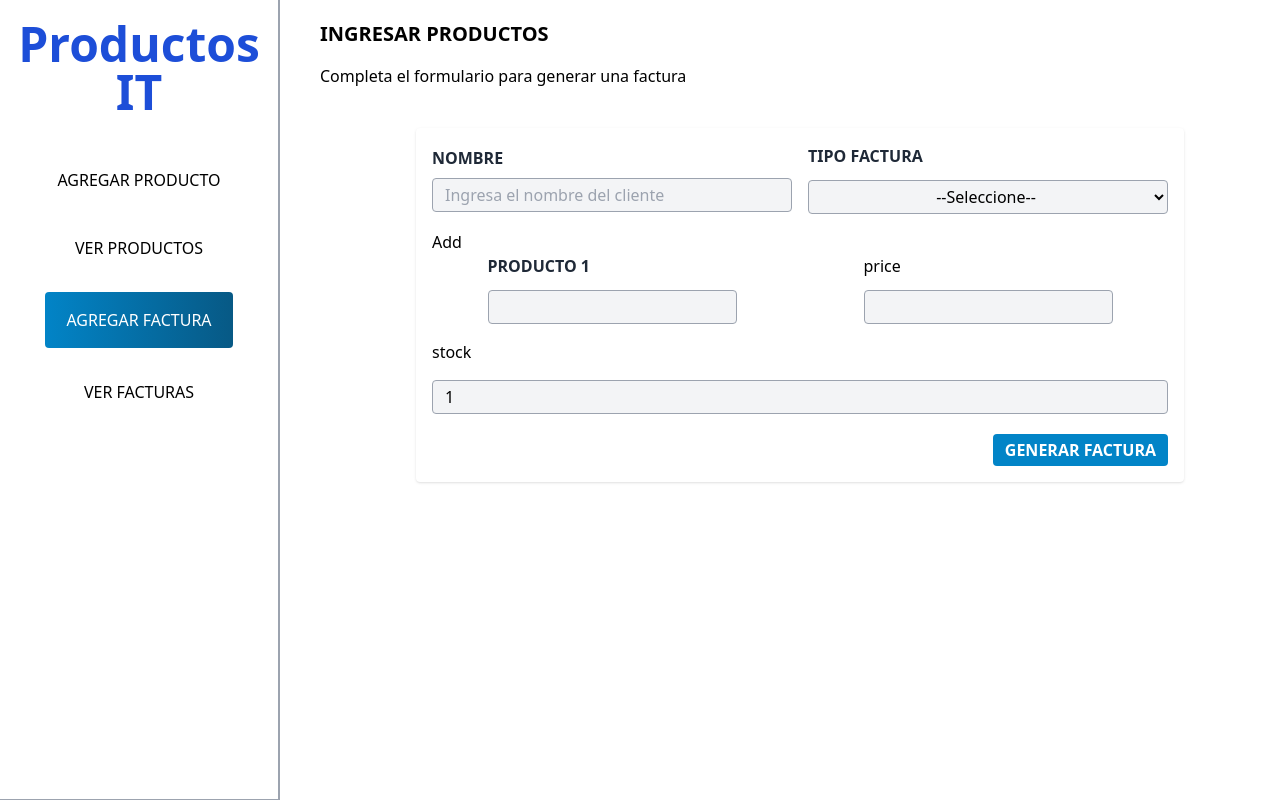
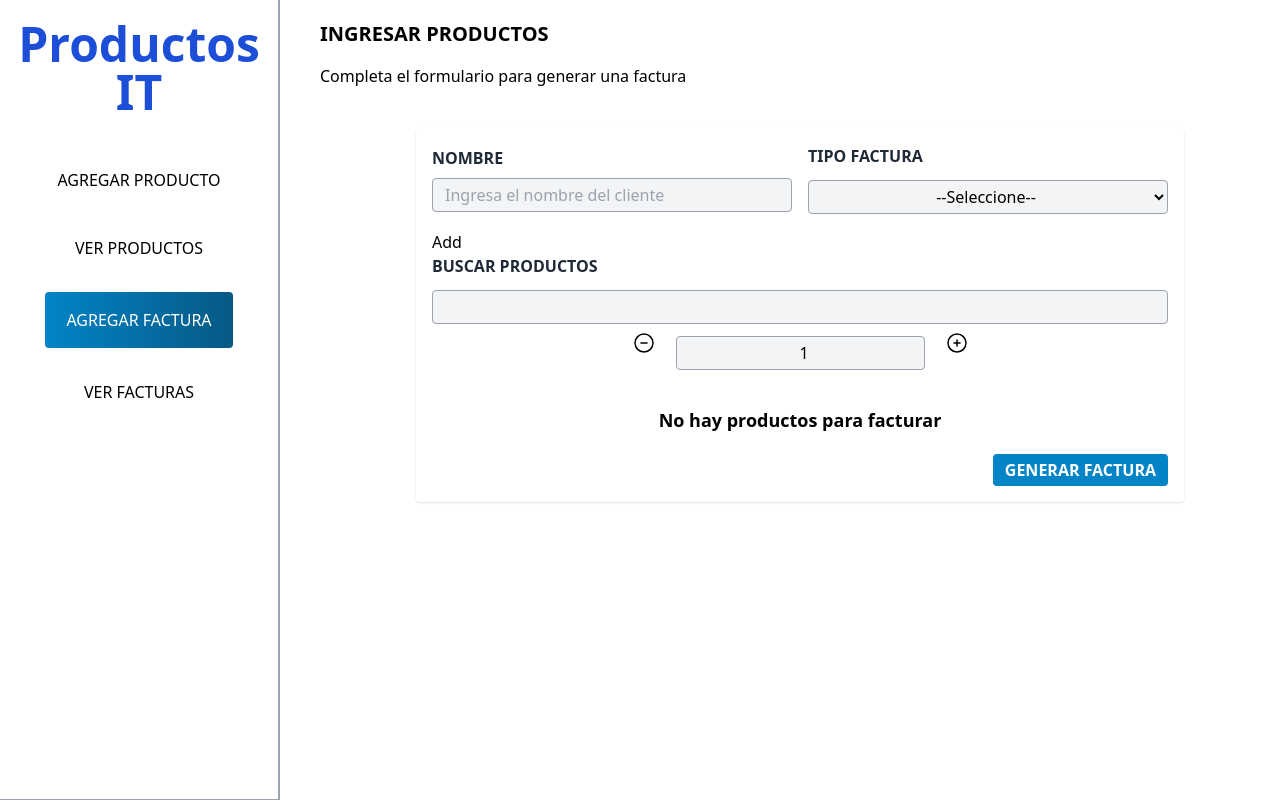
Before and after one commit to vspeed21/productosit, a React (Vite) app: page /admin/crear-factura in a window 1280 px wide. Built offline with nearby package versions, Linux system fonts and the light colour scheme; sample sign-in values are in the browser's storage.

Commit message:
create: all function to NewFactura

```diff
--- a/src/components/admin/NewFactura.tsx
+++ b/src/components/admin/NewFactura.tsx
@@ -10,47 +10,53 @@ import { Product } from '../../interfaces';
 function NewFactura() {
   const [client, setClient] = useState('');
   const [factura, setFactura] = useState('');
-  const [nombresP, setNombresP] = useState<string[]>([]);
+  const [buscadorPro, setbuscadorPro] = useState('');
 
+  const [productoFactura, setproductoFactura] = useState([
+    { id: Date.now(), name: '', price: '', stock: 1, cantidadP: 0 },
+  ]);
 
-  const [inputValues, setInputValues] = useState([
-    { id: Date.now(), name: '', price: '', stock: 1 },
-  ]);
+  const [subtotal, setSubtotal] = useState(0);
+  const [impuesto, setImpuesto] = useState(0);
+  const [totalPagar, setTotalPagar] = useState(0);
+
+  const [cantidad, setCantidad] = useState(1);
 
   const { products } = useProduct();
 
-  function findProduct() {
-    for (let i = 0; i < nombresP.length; i++) {
-      for (let j = 0; j < products.length; j++) {
-        if(nombresP[i] === products[j].name) {
-          inputValues[i].price = products[j]?.price;
-          inputValues[i].stock = Number(products[j]?.stock);
+  useEffect(() => {
+    setImpuesto(subtotal * 0.15);
+    setTotalPagar(subtotal + impuesto);
+  }, [subtotal, impuesto, totalPagar])
+
+  useEffect(() => {
+    let valor = 0;
+    for (let i = 0; i < productoFactura.length; i++) {
+      valor = valor + Number(productoFactura[i].price) * productoFactura[i].cantidadP
     }
-      }
-    }
+    setSubtotal(valor);
+  }, [subtotal, productoFactura]);
+
+  const productoEncontrado = products.filter(pro => pro.name === buscadorPro);
+  const addProductF = () => {
+
+    if (cantidad > Number(productoEncontrado[0]?.stock)) {
+      alert('no se puede');
+      return;
     }
 
-  useEffect(()  => {
-    findProduct();
-  }, [inputValues]);
-
-  const addInput = () => {
-    setInputValues([
-      ...inputValues,
-      { id: Date.now(), name: '', price: '', stock: 1 }
+    setproductoFactura([
+      ...productoFactura,
+      { id: Date.now(), name: productoEncontrado[0].name, price: productoEncontrado[0].price, stock: Number(productoEncontrado[0].stock), cantidadP: cantidad }
     ]);
+    setbuscadorPro('');
+    setCantidad(1);
   }
 
-  function revomeInput(i: number) {
-    const newInputValues = [...inputValues];
-    newInputValues.splice(i, 1);
-    setInputValues(newInputValues);
-  }
-
-  const changeInput = (e: ChangeEvent<HTMLInputElement>, i: number) => {
-    let newInputValues = [...inputValues];
-    newInputValues[i] = { ...newInputValues[i], [e.target.name]: [e.target.value] };
-    setInputValues(newInputValues);
+  function removeProFactura(i: number) {
+    const newproductoFactura = [...productoFactura];
+    newproductoFactura.splice(i, 1);
+    setproductoFactura(newproductoFactura);
   }
 
   const handleSubmit = (e: FormEvent) => {
@@ -102,30 +108,74 @@ function NewFactura() {
           </div>
         </div>
 
-        <button onClick={addInput} type='button'>Add</button>
+        <button onClick={addProductF} type='button'>Add</button>
 
-        {inputValues.map((input, i) => (
-          <div className='flex flex-col gap-4 mb-5' key={i}>
-            <div className='flex flex-col md:flex-row gap-4 justify-around'>
+
         <div className='flex flex-col gap-3'>
           <label className='text-gray-800 uppercase font-bold'>
-                  {`Producto ${i + 1}`}
+            Buscar productos
           </label>
           <input
             list='productos'
             type='list'
             name='name'
-                  value={input.name || ''}
-                  onChange={e => {
-                    changeInput(e, i);
-                    setNombresP([
-                      ...nombresP,
-                      e.target.value,
-                    ]);
-                    findProduct();
-                  }}
+            value={buscadorPro}
+            onChange={e => setbuscadorPro(e.target.value)}
             className='bg-gray-100 p-1 pl-3 outline-none focus:outline-blue-600 focus:outline-2 rounded focus:shadow border border-gray-400 focus:border-none'
           />
+
+          {productoEncontrado[0]?.price && (
+            <div className='flex gap-3 justify-evenly my-3'>
+              <p className='border-b-2 border-blue-500'>Cantidad disponible: {productoEncontrado[0]?.stock}</p>
+              <p className='border-b-2 border-blue-500'>Precio: {formatearCantidad(productoEncontrado[0]?.price)}</p>
+            </div>
+          )}
+
+          <div className='flex mb-4 gap-5 justify-center'>
+            <button
+              type='button'
+              className='-mt-5'
+              onClick={() => {
+                if (cantidad <= 1) return;
+                if (cantidad > 1) {
+                  setCantidad(cantidad - 1)
+                }
+              }}
+            >
+              <svg xmlns="http://www.w3.org/2000/svg" fill="none" viewBox="0 0 24 24" stroke-width="1.5" stroke="currentColor" className="w-6 h-6">
+                <path stroke-linecap="round" stroke-linejoin="round" d="M15 12H9m12 0a9 9 0 11-18 0 9 9 0 0118 0z" />
+              </svg>
+
+            </button>
+            <div className='flex flex-col gap-3'>
+
+              <input
+                id='cantidad'
+                type='number'
+                name='stock'
+                value={cantidad}
+                disabled={!buscadorPro ? true : false}
+                onChange={e => setCantidad(Number(e.target.value))}
+                min={1}
+                className='bg-gray-100 p-1 pl-3 outline-none focus:outline-blue-600 focus:outline-2 rounded focus:shadow border border-gray-400 focus:border-none text-center w-30'
+              />
+            </div>
+            <button
+              type='button'
+              className='-mt-5'
+              onClick={() => {
+                if (cantidad >= Number(productoEncontrado[0].stock) ) return;
+                if (cantidad >= 1) {
+                  setCantidad(cantidad + 1)
+                }
+              }}
+            >
+              <svg xmlns="http://www.w3.org/2000/svg" fill="none" viewBox="0 0 24 24" stroke-width="1.5" stroke="currentColor" className="w-6 h-6">
+                <path stroke-linecap="round" stroke-linejoin="round" d="M12 9v6m3-3H9m12 0a9 9 0 11-18 0 9 9 0 0118 0z" />
+              </svg>
+
+            </button>
+          </div>
 
           <datalist
             id='productos'
@@ -139,34 +189,53 @@ function NewFactura() {
           </datalist>
         </div>
 
-              <div className='flex flex-col gap-3'>
-                <label>price</label>
-                <input
-                  type='text'
-                  name='price'
-                  value={input.price}
-                  onChange={e => changeInput(e, i)}
-                  disabled={true}
-                  readOnly={true}
-                  className='bg-gray-100 p-1 pl-3 outline-none focus:outline-blue-600 focus:outline-2 rounded focus:shadow border border-gray-400 focus:border-none text-center'
-                />
-              </div>
-            </div>
-            <label>stock</label>
-            <input
-              type='number'
-              name='stock'
-              value={input.stock || 1}
-              onChange={e => changeInput(e, i)}
-              className='bg-gray-100 p-1 pl-3 outline-none focus:outline-blue-600 focus:outline-2 rounded focus:shadow border border-gray-400 focus:border-none'
-            />
-            {
-              i >= 1 && <button onClick={() => revomeInput(i)} type='button'>remove</button>
-            }
-          </div>
-        )
+        {productoFactura.length > 1 ? (
+          <table className='w-full mt-10 table-auto shadow bg-white mr-5 overflow-y-scroll'>
+            <thead className='bg-blue-800 text-white'>
+              <tr>
+                <th className="p-2">Nombre</th>
+                <th className="p-2">Precio</th>
+                <th className="p-2">Cantidad</th>
+                <th className='p-2'>Acciones</th>
+              </tr>
+            </thead>
+
+            <tbody>
+              {productoFactura.length >= 1 && productoFactura.map((input, i) => (
+                <tr className='border-b hover:bg-gray-100 text-center' key={input.id}>
+                  {input.name !== '' && <td className='p-3'>{input.name}</td>}
+                  {input.name !== '' && (
+                    <td className='p-3'>{formatearCantidad(input.price)}</td>
+                  )}
+                  {input.name !== '' && (
+                    <td className='p-3'>
+                      {input.cantidadP}
+                    </td>)}
+                  {input.name !== '' && <button type='button' onClick={() => removeProFactura(i)}>eliminar</button>}
+                </tr>
+              ))}
+            </tbody>
+          </table>
+        ) : (
+          <p className='text-center font-bold text-lg my-5'>No hay productos para facturar</p>
         )}
 
+        {subtotal ? (
+          <div className='flex gap-5 justify-end my-5'>
+            <p>
+              Subtotal: {''}
+              <span className='font-bold'>{formatearCantidad(subtotal.toString())}</span>
+            </p>
+            <p>
+              Impuesto: {''}
+              <span className='font-bold'>{formatearCantidad(impuesto.toString())}</span>
+            </p>
+            <p>
+              Total a Pagar: {''}
+              <span className='font-bold'>{formatearCantidad(totalPagar.toString())}</span>
+            </p>
+          </div>
+        ) : null}
 
         <div className='flex justify-center md:justify-end'>
           <input
```
Lines whose indentation alone changed are shown as unchanged.
